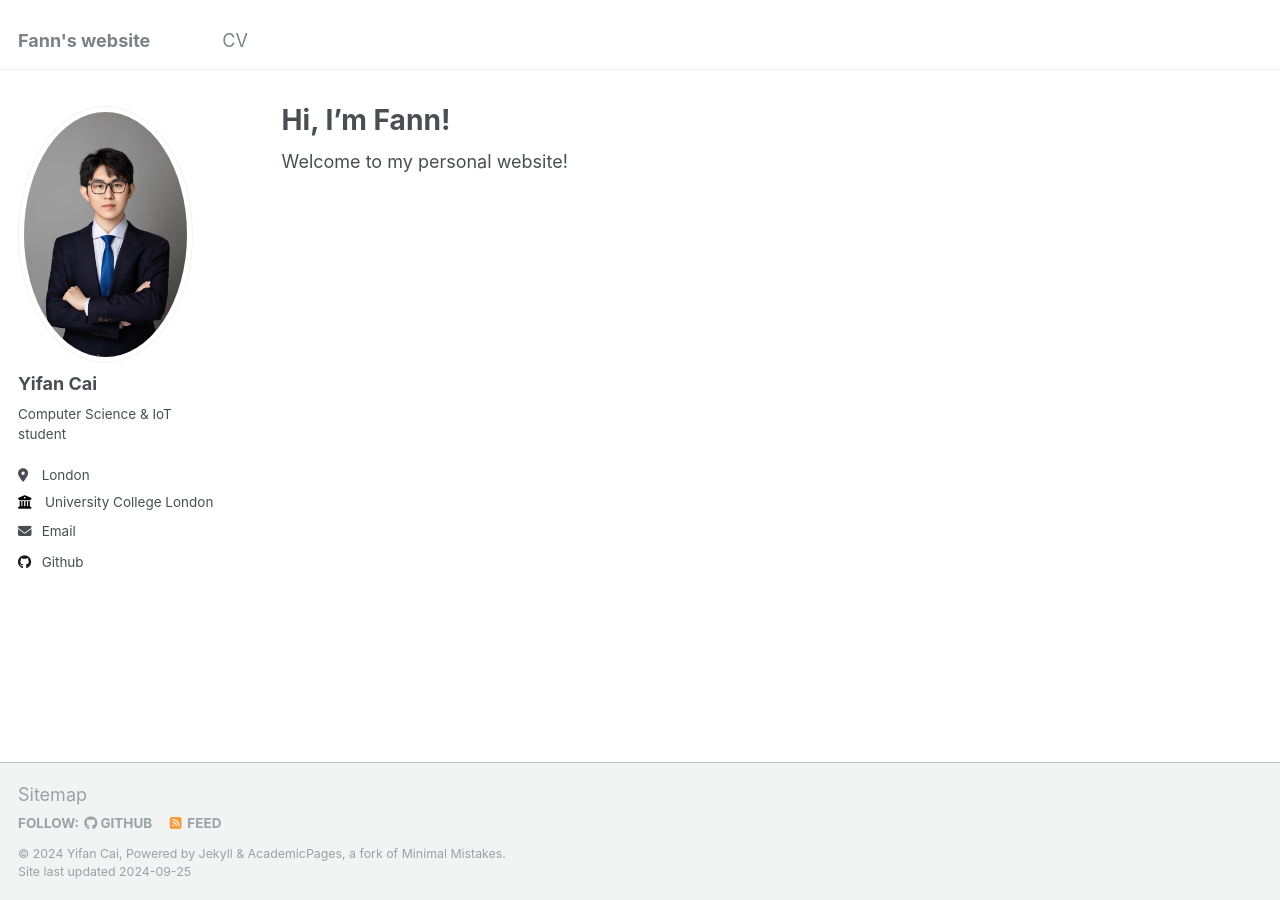
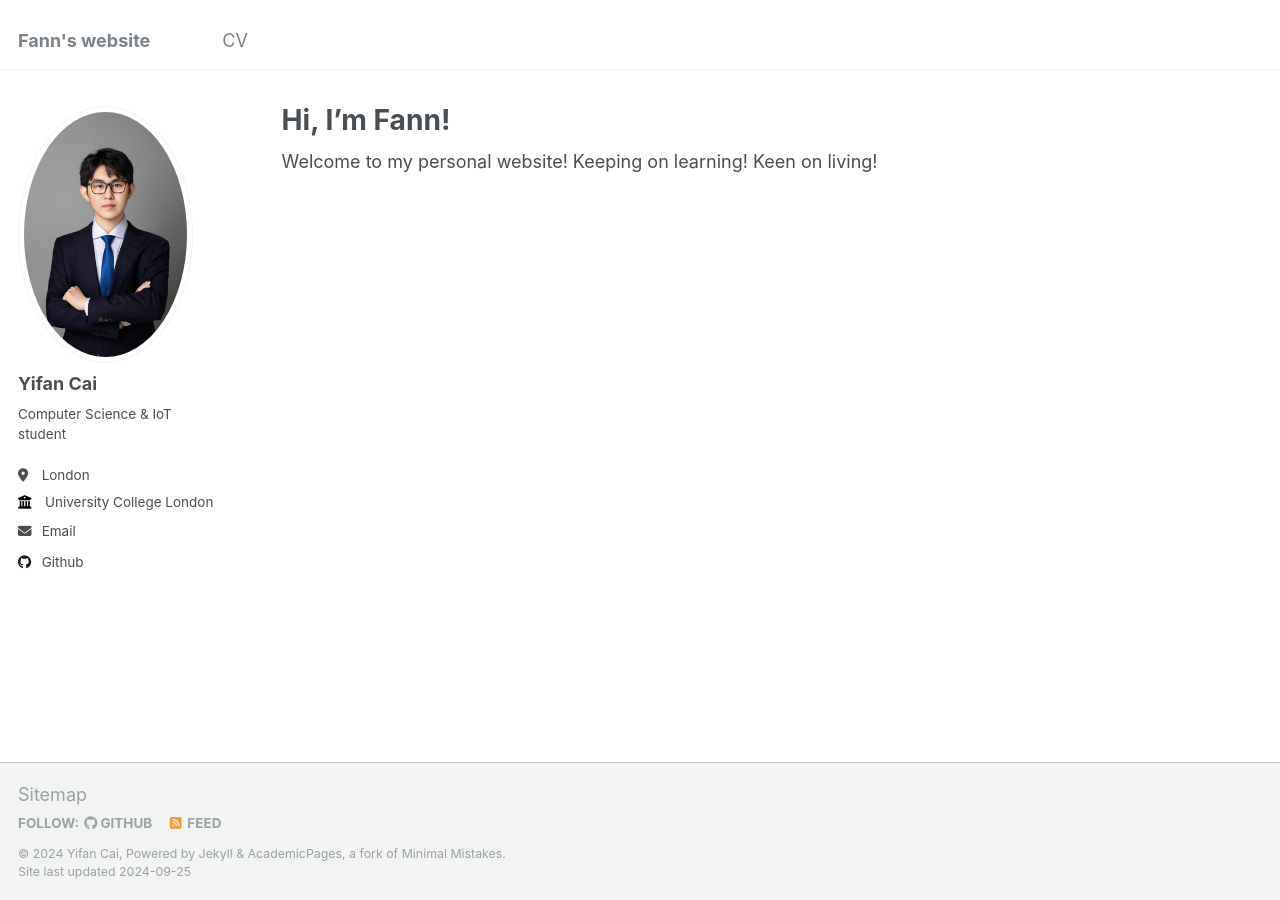
Before and after one commit to chrysanthemum-boy/chrysanthemum-boy.github.io, a Jekyll site: the page built from _pages/about_me.md, in a window 1280 px wide. Built offline with Jekyll 4.4.1, drawn with Linux system fonts in a browser that asks for light colours.

Commit message:
update about.md

```diff
--- a/_pages/about_me.md
+++ b/_pages/about_me.md
@@ -8,3 +8,4 @@ redirect_from:
 ---
 
 Welcome to my personal website!
+Keeping on learning! Keen on living!
```
